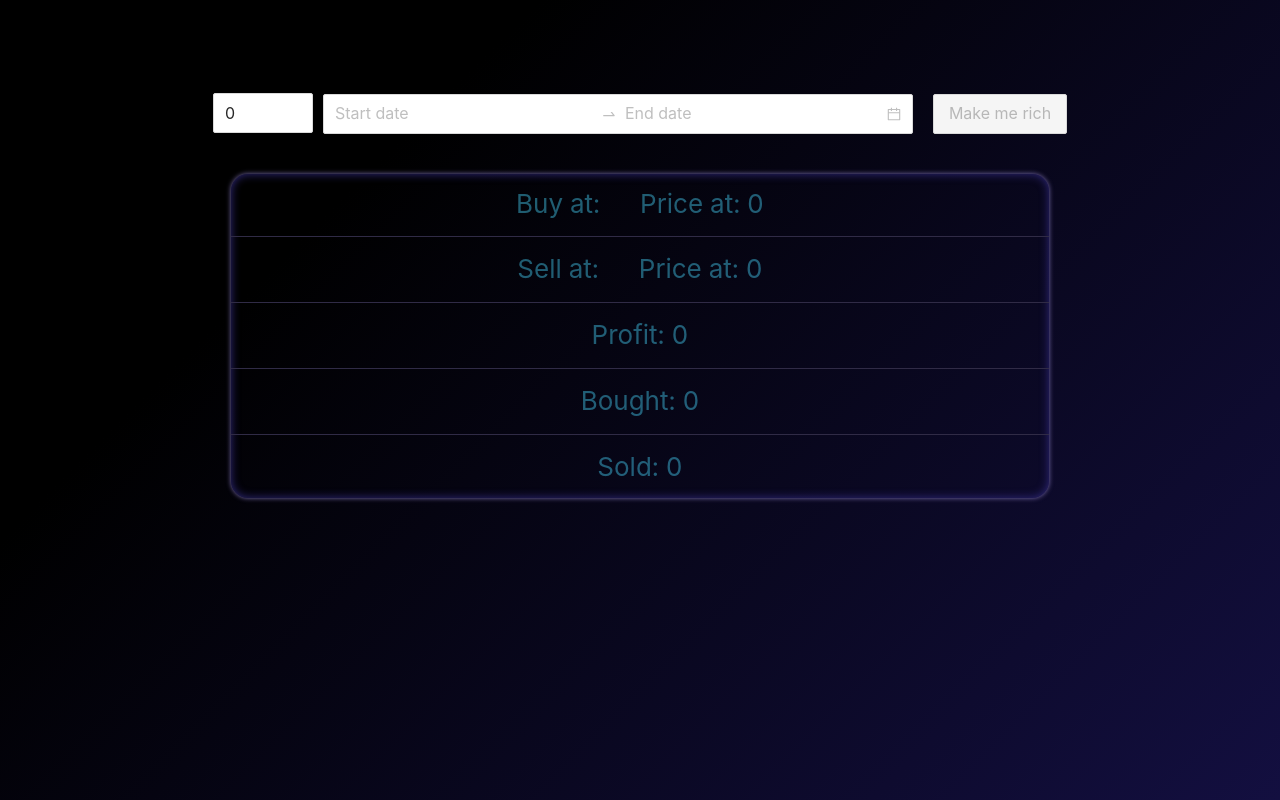
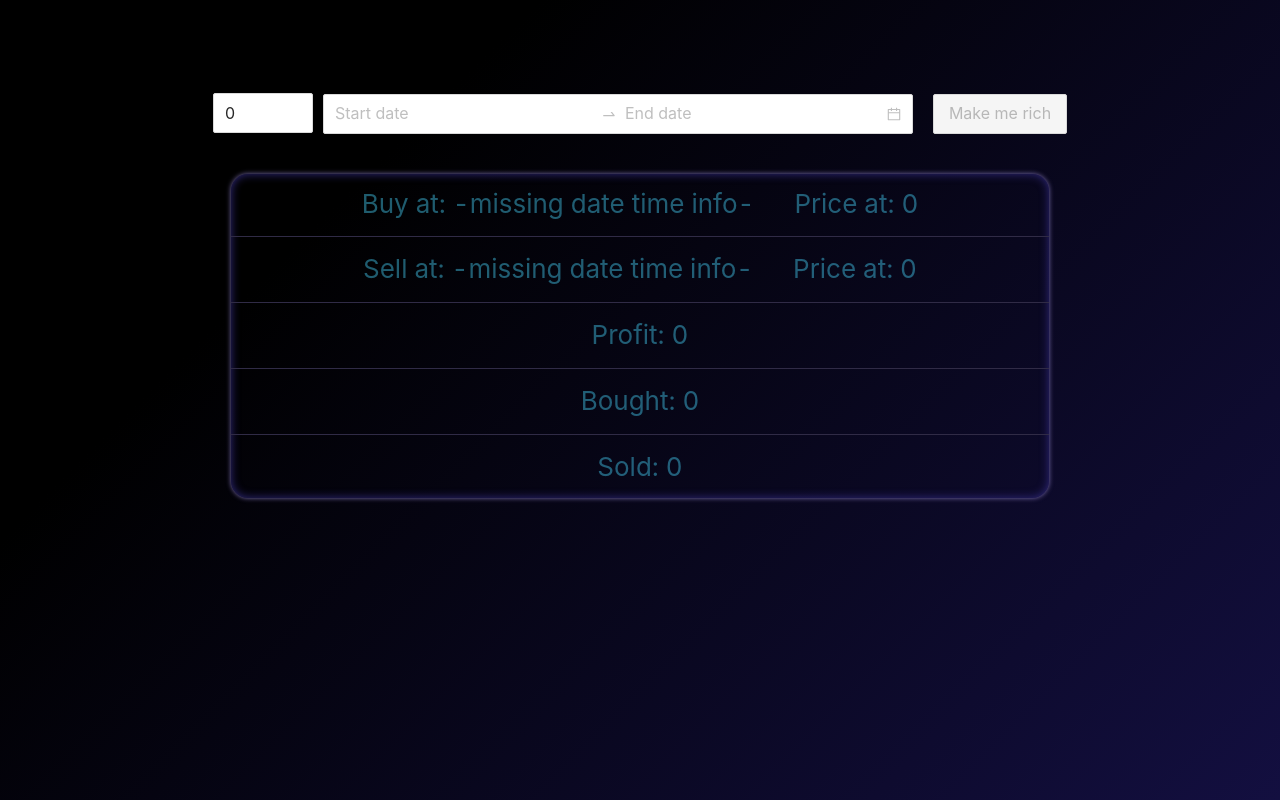
Before and after one commit to Taliss/fake-millionaire-web, a React (Create React App) app: page / in a window 1280 px wide. Built offline with nearby package versions, Linux system fonts and the light colour scheme.

Commit message:
WIP: better message when no data

```diff
--- a/src/components/ProfitInfo/BuySellInfo.js
+++ b/src/components/ProfitInfo/BuySellInfo.js
@@ -3,11 +3,15 @@ const { Text } = Typography;
 
 export const BuySellInfo = ({ className, type, dateTimePoint }) => {
   const displayText = type === 'buy' ? 'Buy at:' : 'Sell at:';
+
   return (
     <div className={className}>
       <Space direction="horizontal" size={40}>
         <Text className="profitInfoText">
-          {displayText} {dateTimePoint.dateTime}
+          {displayText}{' '}
+          {dateTimePoint.dateTime
+            ? dateTimePoint.dateTime
+            : '-missing date time info-'}
         </Text>
         <Text className="profitInfoText">Price at: {dateTimePoint.price}</Text>
       </Space>
```
